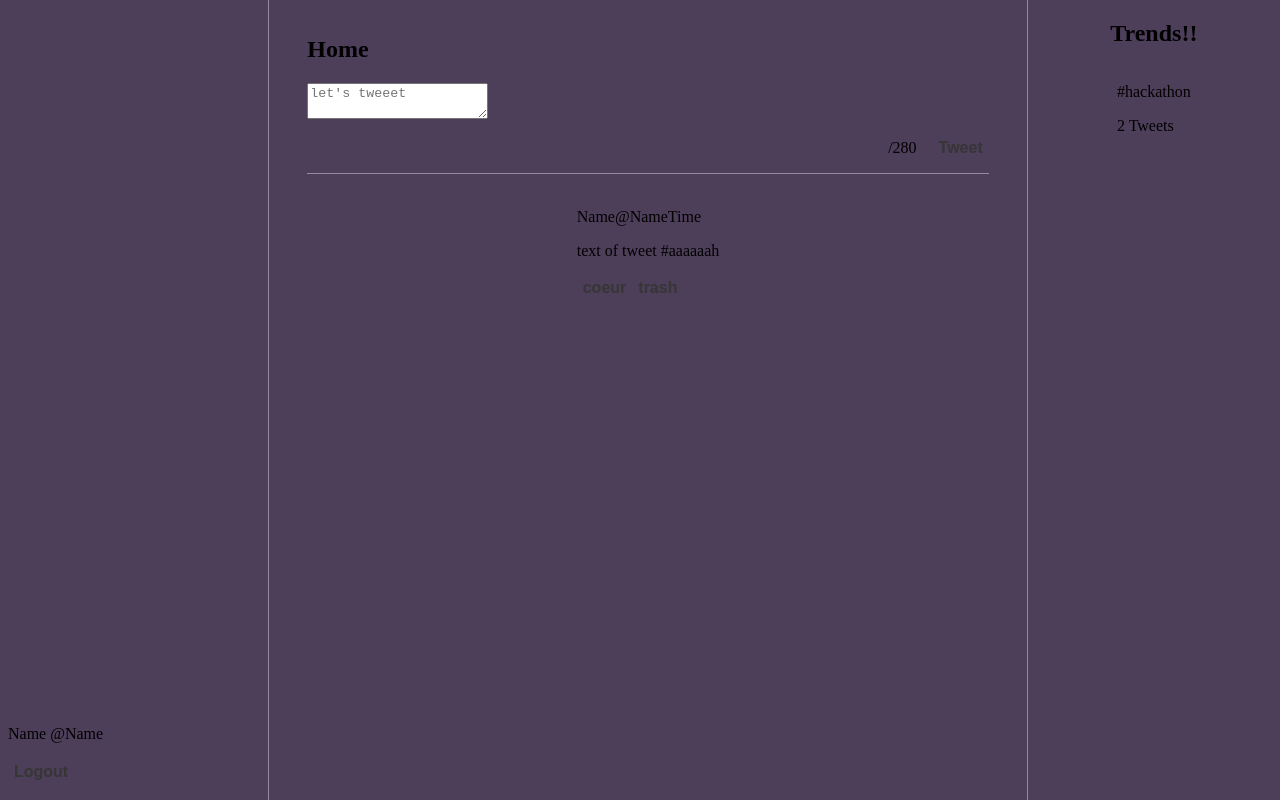
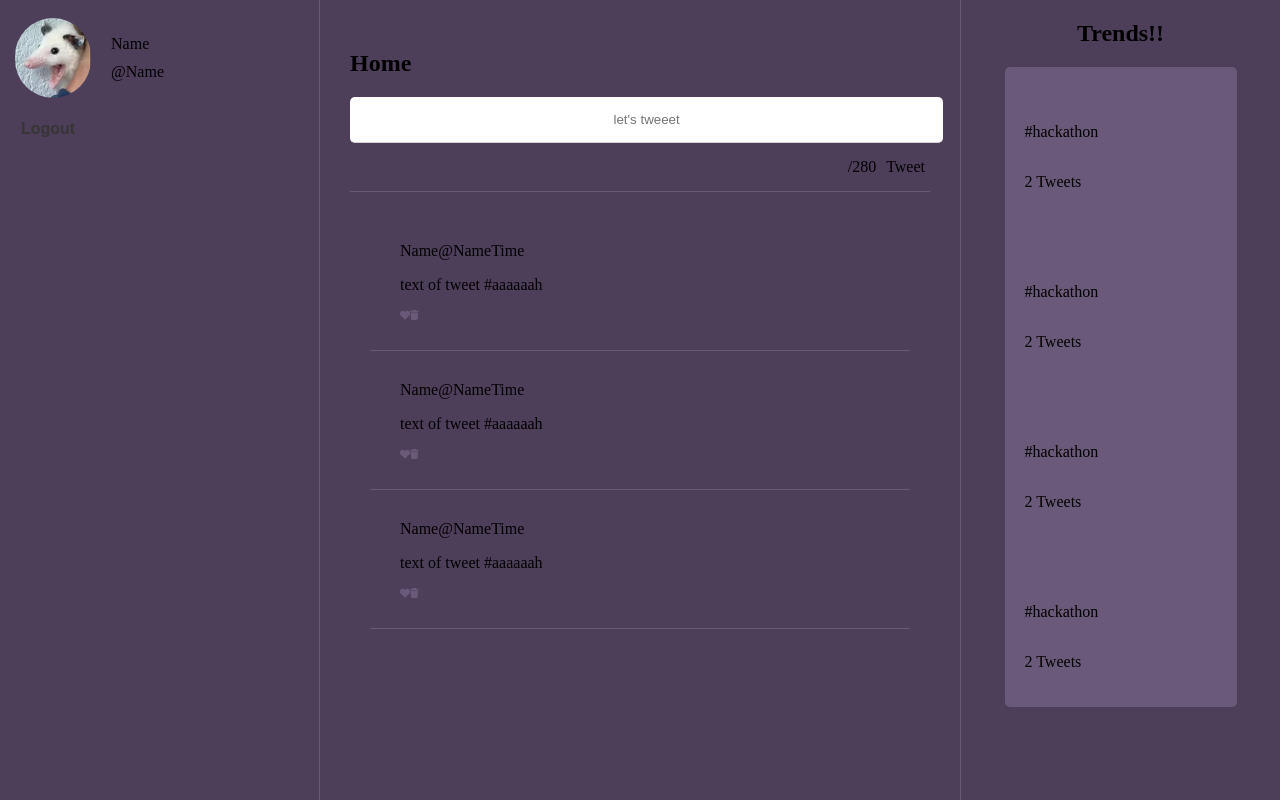
Before and after one commit to Marie-Roche7/hacktweet-frontend, a Next.js app in the folder hacktweet/: page /tweetPage in a window 1280 px wide. Built offline with nearby package versions, Linux system fonts and the light colour scheme.

Commit message:
gdhjhgedhjk

```diff
--- a/hacktweet/components/Tweet.js
+++ b/hacktweet/components/Tweet.js
@@ -1,54 +1,107 @@
 import styles from '../styles/Tweet.module.css';
 import { useState } from 'react';
 import { FontAwesomeIcon } from '@fortawesome/react-fontawesome';
-import { faHeart } from '@fortawesome/free-solid-svg-icons';
+import { faHeart, faTrash } from '@fortawesome/free-solid-svg-icons';
+
+// const element = <FontAwesomeIcon icon={faHeart} />
+// const element2 = <FontAwesomeIcon icon={faTrash} />
+
 
 function Tweet() {
     return (
         <div className={styles.container}>
             <div className={styles.userSide}>
-                <img/>
+                <div className={styles.hihihi}>
                 <div className={styles.user}>
-                    {/* <Image href='' /> */}
-                    <div>
-                    <span><p>Name @Name</p></span>
+                    <div className={styles.pic}>
+                        <img className={styles.image} src="possum-screaming.png" />
                     </div>
-                    <button>Logout</button>
+                    <div className={styles.blblb}>
+                        <p className={styles.word}> Name</p>
+                        <p className={styles.word}> @Name</p>
+                    </div>
+                </div>
+                <button>Logout</button>
                 </div>
             </div>
             <div className={styles.middle}>
                 <div className={styles.home}>
                     <h2>Home</h2>
-                    <textarea placeholder="let's tweeet"></textarea>
+                    <input className={styles.input} placeholder="let's tweeet"></input>
                     <div className={styles.send}>
-                        <p>/280</p>
-                        <button>Tweet</button>
+                        <p className={styles.mort}>/280</p>
+                        <p className={styles.mort}>Tweet</p>
                     </div>
                 </div>
-                <br></br>
                 <div className={styles.tweetsContainer}>
                     <div className={styles.tweet}>
                         <div className={styles.userInfos}>
-                            <img/>
+                            <img />
                             <span>Name</span>
                             <span>@Name</span>
                             <span>Time</span>
                         </div>
-                        <div className={styles.tweet}>
+                        <div className={styles.text}>
                             <p>text of tweet #aaaaaah</p>
                         </div>
                         <div className={styles.LikeBtn}>
-                            <button>coeur</button>
-                            <button>trash</button>
+                            <FontAwesomeIcon color=" #6a5978" icon={faHeart} />
+                            <FontAwesomeIcon color=" #6a5978" icon={faTrash} />
+                        </div>
+                    </div>
+                    <div className={styles.tweet}>
+                        <div className={styles.userInfos}>
+                            <img />
+                            <span>Name</span>
+                            <span>@Name</span>
+                            <span>Time</span>
+                        </div>
+                        <div className={styles.text}>
+                            <p>text of tweet #aaaaaah</p>
+                        </div>
+                        <div className={styles.LikeBtn}>
+                            <FontAwesomeIcon color=" #6a5978" icon={faHeart} />
+                            <FontAwesomeIcon color=" #6a5978" icon={faTrash} />
+                        </div>
+                    </div>
+                    <div className={styles.tweet}>
+                        <div className={styles.userInfos}>
+                            <img />
+                            <span>Name</span>
+                            <span>@Name</span>
+                            <span>Time</span>
+                        </div>
+                        <div className={styles.text}>
+                            <p>text of tweet #aaaaaah</p>
+                        </div>
+                        <div className={styles.LikeBtn}>
+                            <FontAwesomeIcon color=" #6a5978" icon={faHeart} />
+                            <FontAwesomeIcon color=" #6a5978" icon={faTrash} />
                         </div>
                     </div>
                 </div>
             </div>
             <div className={styles.trends}>
+
                 <h2>Trends!!</h2>
-                <div>
+
+                <div className={styles.hahahaha}>
+                <div className={styles.hihihih}>
                     <p>#hackathon</p>
                     <p>2 Tweets</p>
+                </div>
+                <div className={styles.hihihih}>
+                    <p>#hackathon</p>
+                    <p>2 Tweets</p>
+                </div>
+                <div className={styles.hihihih}>
+                    <p>#hackathon</p>
+                    <p>2 Tweets</p>
+                </div>
+                <div className={styles.hihihih}>
+                    <p>#hackathon</p>
+                    <p>2 Tweets</p>
+                </div>
                 </div>
             </div>
         </div>
--- a/hacktweet/package.json
+++ b/hacktweet/package.json
@@ -9,6 +9,9 @@
     "lint": "next lint"
   },
   "dependencies": {
+    "@fortawesome/fontawesome-svg-core": "^6.1.1",
+    "@fortawesome/free-solid-svg-icons": "^6.1.1",
+    "@fortawesome/react-fontawesome": "^0.1.18",
     "@reduxjs/toolkit": "^2.8.2",
     "font-awesome": "^4.7.0",
     "next": "12.1.6",
--- a/hacktweet/styles/Home.module.css
+++ b/hacktweet/styles/Home.module.css
@@ -1,8 +1,7 @@
 /* * {
   padding: 0;
   margin: 0;
-  font-family: -apple-system, BlinkMacSystemFont, Segoe UI, Roboto, Oxygen,
-    Ubuntu, Cantarell, Fira Sans, Droid Sans, Helvetica Neue, sans-serif;
+  font-family: Impact, Haettenschweiler, 'Arial Narrow Bold', sans-serif sans-serif;
 } */
 
 .container {
--- a/hacktweet/styles/Tweet.module.css
+++ b/hacktweet/styles/Tweet.module.css
@@ -1,24 +1,22 @@
-.container {
-	background-color: #4d3e5a;
+/* .container {
+	background-color: #71607f;
 	height: 100vh;
 	width: 100vw;
 	display: flex;
-	align-items: strech;
+	align-items: center;
 	justify-content: space-between;
-}
+} */
 
 /* LEFT SIDE */
-.userSide {
+/* .userSide {
 	width: 20%;
-	display: flex;
-	flex-direction: column;
-	justify-content: space-between;
-	align-items: flex-start;
+	padding: 20px;
+	padding-top: 580px;
 	margin: 1rem 0.5rem;
-}
+} */
 
 /* CENTER */
-.middle {
+/* .middle {
 	width: 60%;
 	display: flex;
 	flex-direction: column;
@@ -44,13 +42,149 @@
 
 .send button {
 	margin-left: 1rem;
-}
+}*/
 
 /* RIGHT SIDE */
-.trends {
+/* .trends {
 	width: 20%;
 	display: flex;
 	flex-direction: column;
 	justify-content:flex-start;
 	align-items: center;
+} */
+
+
+
+.input {
+	width: 44vw;
+	margin: 0px;
+	padding: 15px;
+	border-radius: 5px;
 }
+
+.image {
+	max-width: 10vw;
+	max-height: 10vh;
+	border-radius: 50px;
+}
+
+.blblb {
+	display: flex;
+	flex-direction: column;
+	padding: 15px;
+	justify-content: space-around;
+}
+
+.user {
+	display: flex;
+	padding-bottom: 15px;
+}
+
+.pic {
+	display: flex;
+	justify-content: center;
+	align-items: center;
+}
+
+.word {
+	margin: 0px;
+	padding: 5px;
+}
+
+.LikeBtn {
+	font-size: 10px;
+	width: 30px;
+	display: flex;
+}
+
+.tweet {
+	display: flex;
+	flex-direction: column;
+}
+
+.container {
+  height: 100vh;
+  width: 100vw;
+  display: grid;
+  grid-template-rows: repeat(12, 1fr);
+  grid-template-columns: repeat(12, 1fr);
+}
+
+.userSide {
+  grid-row-start: 1;
+  grid-row-end: 13;
+  grid-column-start: 1;
+  grid-column-end: 4;
+  /* display: flex;
+  justify-content: space-around;
+  align-items: center; */
+  background-color: #4d3e5a;
+  padding: 15px;
+  border-right: 1px #6a5978 solid;
+}
+
+.middle {
+  grid-row-start: 1;
+  grid-row-end: 13;
+  grid-column-start: 4;
+  grid-column-end: 10;
+  display: flex;
+  flex-direction: column;
+  align-items: left;
+  background-color: #4d3e5a;
+  padding: 30px;
+
+}
+
+.trends {
+  grid-row-start: 1;
+  grid-row-end: 13;
+  grid-column-start: 10;
+  grid-column-end: 13;
+  display: flex;
+  align-items: center;
+  flex-direction: column;
+  background-color: #4d3e5a;
+  border-left: 1px #6a5978 solid;
+}
+
+.home {
+	border-bottom: 1px #6a5978 solid;
+	/* padding-bottom: 15px; */
+}
+
+.tweetsContainer {
+	margin: 20px;
+}
+
+.tweet {
+	border-bottom: 1px #6a5978 solid;
+	padding: 30px;
+}
+
+.send {
+	padding-top: 10px;
+	padding-bottom: 10px;
+	display: flex;
+	flex-direction: row;
+	justify-content:flex-end;
+}
+
+.mort {
+	padding: 5px;
+	margin: 0px;
+}
+
+.hihihih {
+	width: 15vw;
+	display: flex;
+	padding: 20px;
+	padding-top: 40px;
+	flex-direction: column;
+	justify-content:flex-start;
+}
+
+.hahahaha {
+	background-color: #6a5978;
+	border-radius: 5px;
+}
```
Also changed, not shown: hacktweet/public/possum-screaming.png (added), 1 other file (tests, documents, lock files or other folders).
